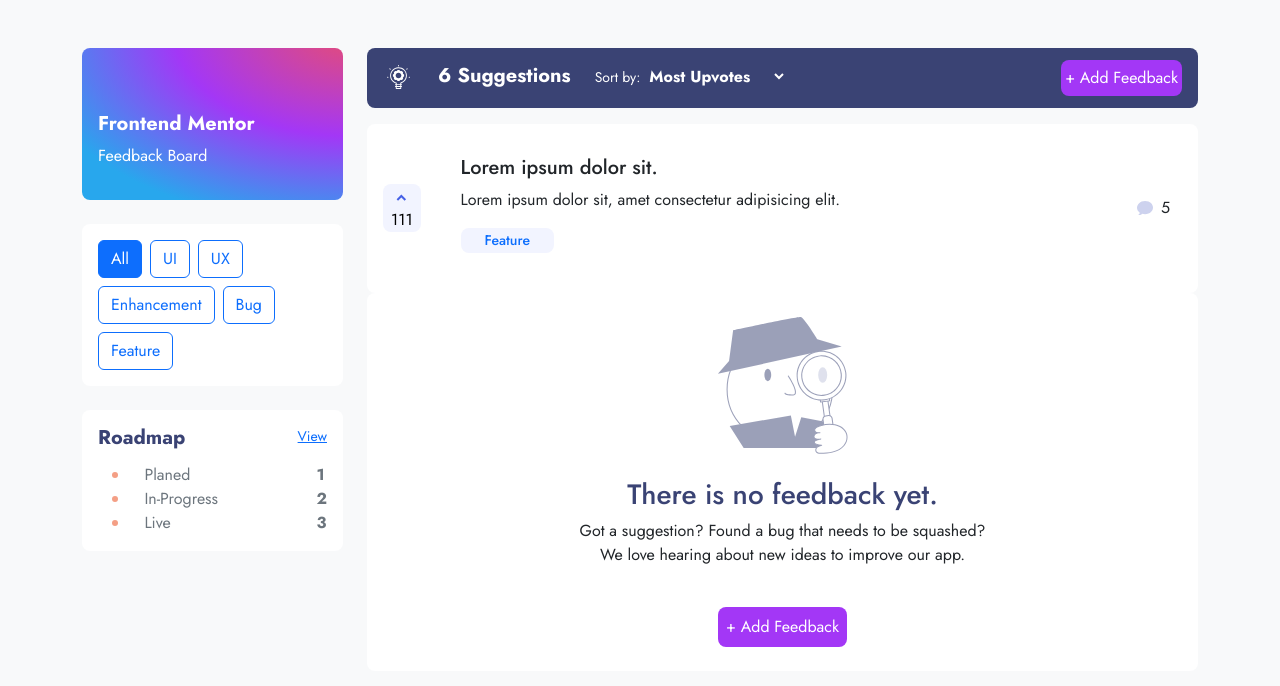
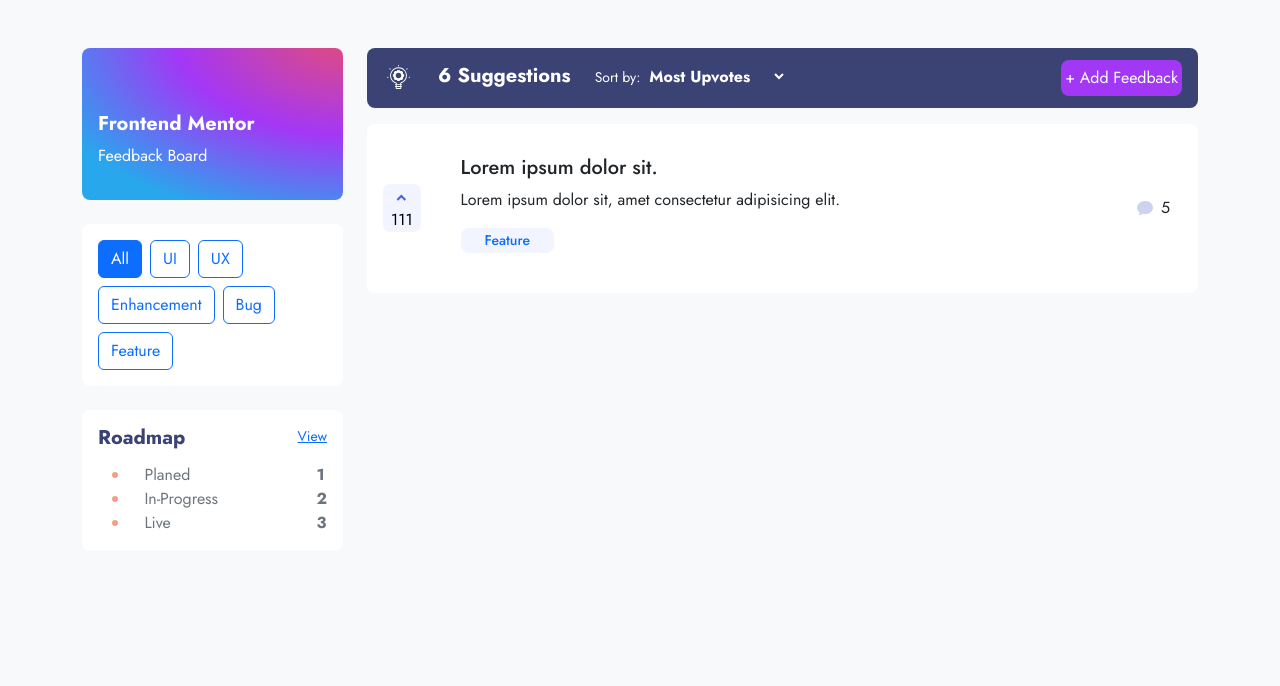
Before and after one commit to sarkhansalahzada/Product-Feedback-App, a plain HTML site: page index.html in a window 1280 px wide. Drawn offline with nearby package versions, Linux system fonts and the light colour scheme.

Commit message:
added new class

```diff
--- a/index.html
+++ b/index.html
@@ -23,7 +23,7 @@
               role="group"
               aria-label="Basic radio toggle button group"
             >
-              <div class="all">
+              <div class=" all">
                 <input
                   type="radio"
                   class="btn-check"
@@ -175,8 +175,8 @@
           </div>
         </nav>
         <!-- Content section -->
-        <section class="feedbacks bg-light  d-flex flex-column align-items-center">
-          <section class="add-new-feedback rounded-3 w-100 bg-white d-flex mt-3 p-3 gap-4">
+        <section id="feedbacks" class="feedbacks bg-light  d-flex flex-column align-items-center">
+          <section class="add-new-feedback rounded-3 w-100 bg-white p-3 d-flex mt-3 gap-4">
             <!-- Feedback Count -->
             <div class="feedback-count align-self-center justify-content-between">
               <button class="counter-btn border-0 rounded-3 p-2 pt-0 pb-0 bg-blue">
@@ -202,7 +202,7 @@
           </section>
 
           <!-- Feed Empty Section -->
-          <section class="add-new-feedback bg-light d-flex  gap-2 pt-0 w-100">
+          <!-- <section class="add-new-feedback bg-light d-flex  gap-2 pt-0 w-100">
             <div class="feed-empty d-flex pt-4 rounded-3 w-100 bg-white flex-column gap-4 text-center pb-4">
               <div class="man-searc-img">
                 <img src="./assets/icons/man-search-empty.svg" alt="" />
@@ -218,7 +218,7 @@
                 <button class="rounded-3 border-0 text-white p-2 bg-primary">+ Add Feedback</button>
               </div>
             </div>
-          </section>
+          </section> -->
         </section>
 
       </section>
```
